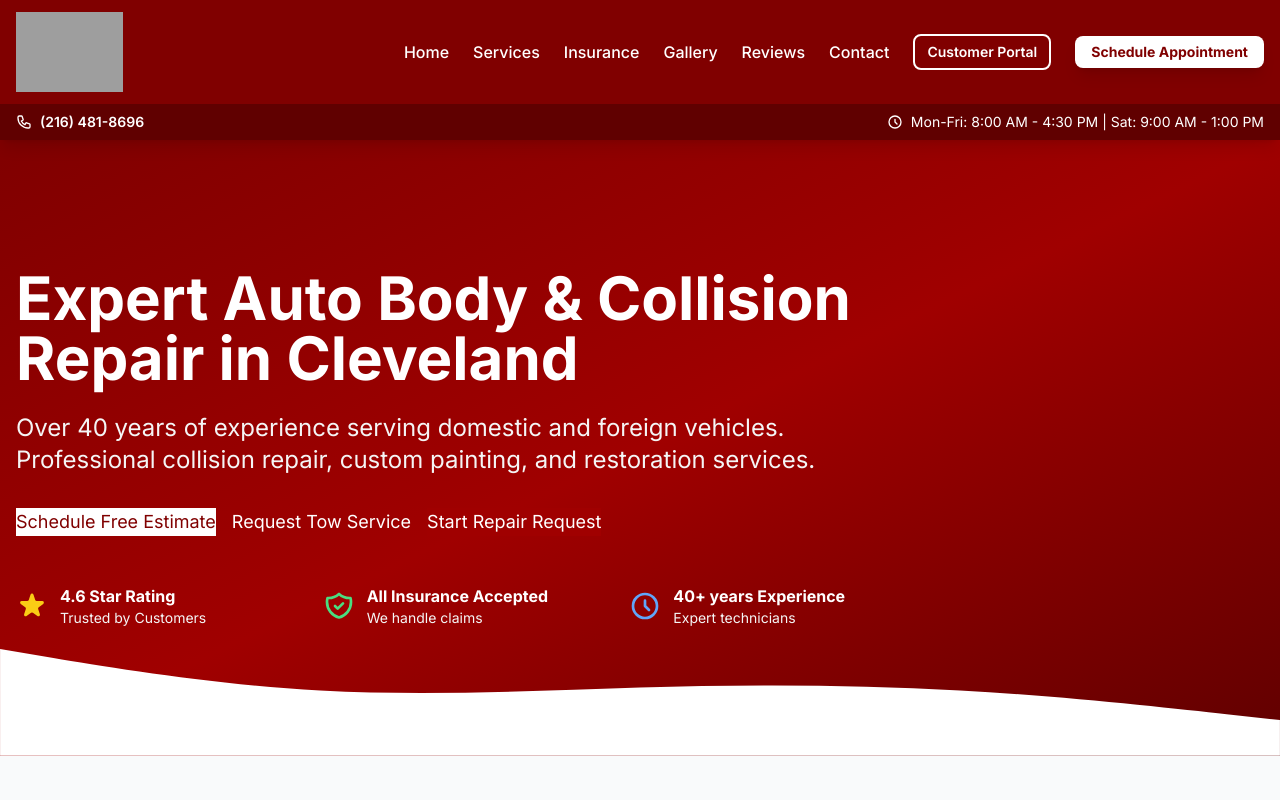
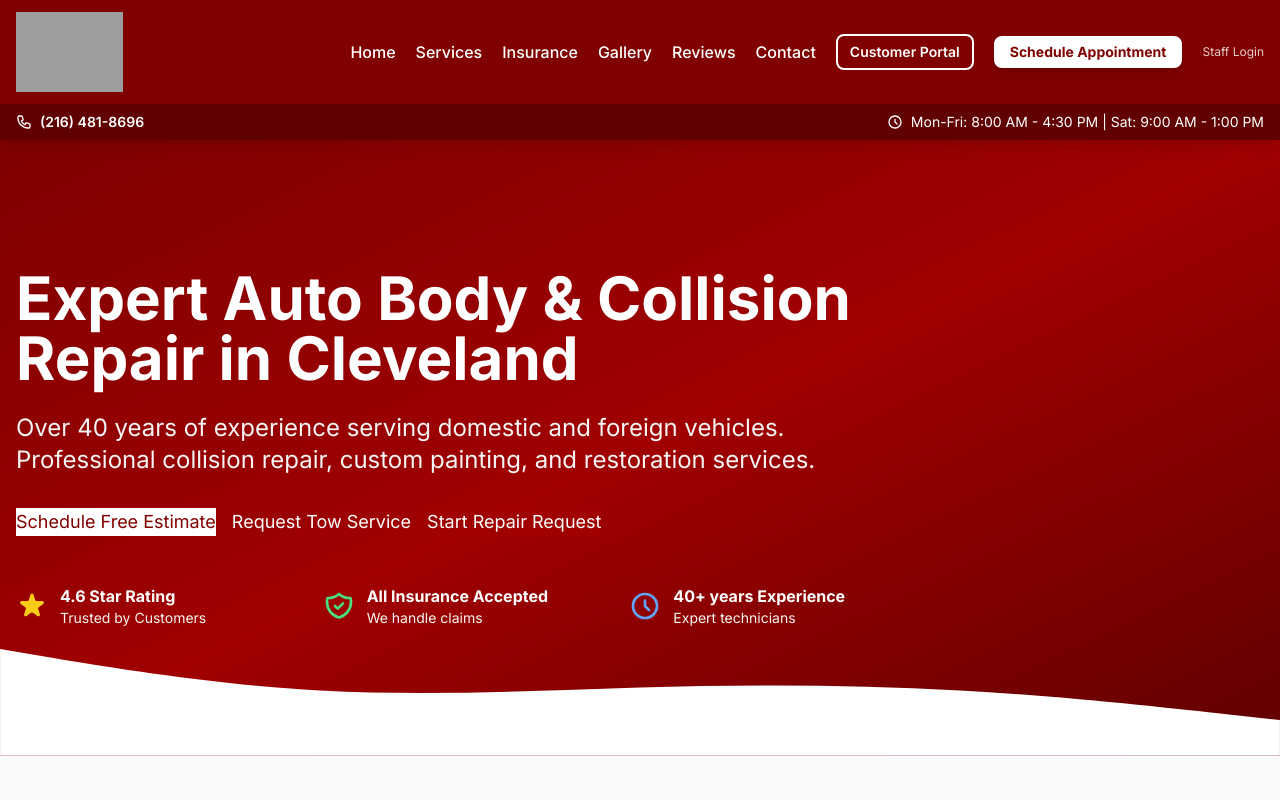
Before and after one commit to tzira333/clevelandbody-site, a Next.js app: page / in a window 1280 px wide. Shown: the top 800 px of the page. Built offline with nearby package versions, Linux system fonts and the light colour scheme; grey boxes are pictures that could not be loaded.

Commit message:
Add Staff Login link to header navigation

```diff
--- a/components/layout/Header.tsx
+++ b/components/layout/Header.tsx
@@ -34,7 +34,7 @@ export default function Header() {
           </Link>
 
           {/* Desktop Navigation */}
-          <div className="hidden lg:flex items-center space-x-4 xl:space-x-6">
+          <div className="hidden lg:flex items-center space-x-3 xl:space-x-5">
             <Link href="/" className="hover:text-secondary-cream transition-colors font-medium text-sm xl:text-base">
               Home
             </Link>
@@ -64,6 +64,12 @@ export default function Header() {
               className="bg-white text-primary px-4 py-1.5 rounded-lg font-bold text-sm hover:bg-secondary-cream transition-all duration-200 shadow-lg whitespace-nowrap"
             >
               Schedule Appointment
+            </Link>
+            <Link
+              href="/admin"
+              className="text-xs text-white/80 hover:text-white transition-colors whitespace-nowrap"
+            >
+              Staff Login
             </Link>
           </div>
 
@@ -143,6 +149,13 @@ export default function Header() {
             >
               Schedule Appointment
             </Link>
+            <Link
+              href="/admin"
+              className="block text-center py-2 text-sm text-white/80 hover:text-white transition-colors border-t border-primary-light pt-4 mt-4"
+              onClick={() => setMobileMenuOpen(false)}
+            >
+              Staff Login
+            </Link>
           </div>
         )}
       </nav>
```
